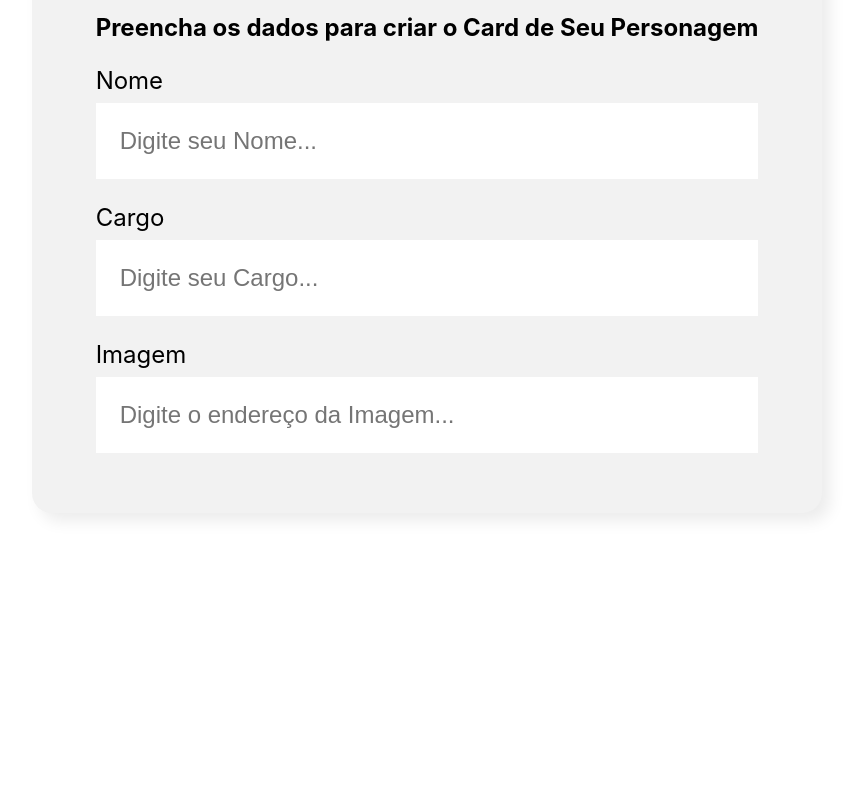
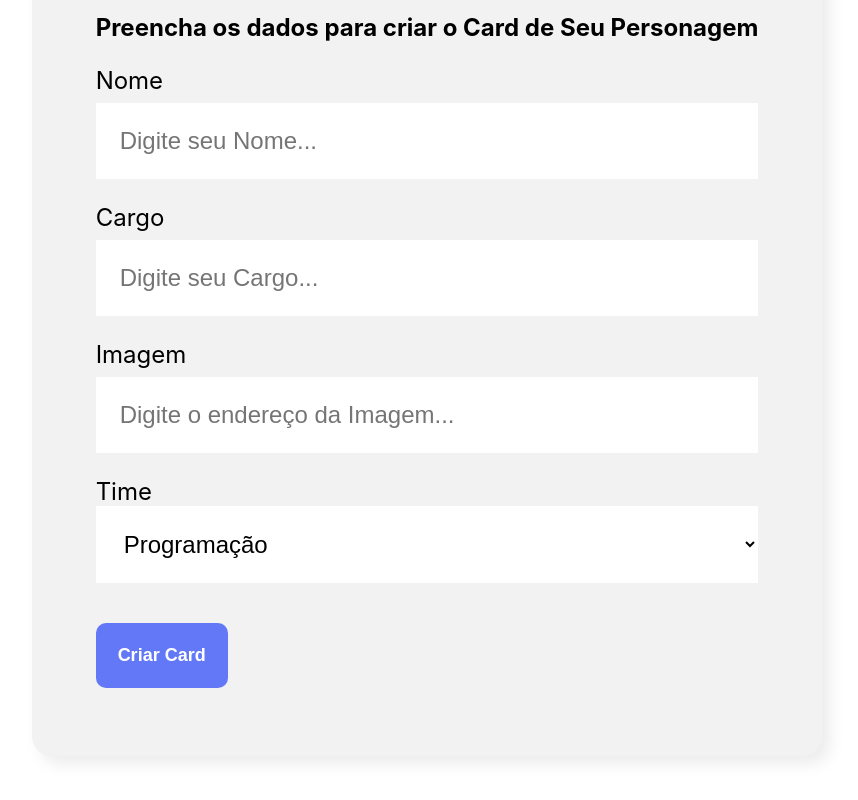
Before and after one commit to GwyZapa/organo, a React (Create React App) app: page / in a window 1280 px wide. Shown: the part 621-1421 px from the top of the page, without its empty margins (213-1071 px from the left). Before the commit the page ends 1214 px from the top, so only its background shows below. Built offline with nearby package versions, Linux system fonts and the light colour scheme.

Commit message:
setState

```diff
--- /dev/null
+++ b/src/components/Botao/Botao.css
@@ -0,0 +1,15 @@
+.botao{
+    background-color: #6278f7;
+    color: white;
+    border-radius: 10px;
+    font-weight: 700;
+    font-size: 18px;
+    border: none;
+    padding: 22px;
+    cursor: pointer;
+    margin: 32px 0;
+}
+
+.botao:hover{
+    color: #95ffd4;
+}
--- /dev/null
+++ b/src/components/Botao/index.js
@@ -0,0 +1,9 @@
+import './Botao.css'
+
+const botao = (props) => {
+    return(
+        <button className='botao'>{props.children}</button>
+    )
+}
+
+export default botao
--- a/src/components/CampoTexto/index.js
+++ b/src/components/CampoTexto/index.js
@@ -4,10 +4,14 @@ const CampoTexto = (props) => {
 
     const placeholderModificada = `${props.placeholder}...`
 
+    const aoDigitado = (evento) => {
+        props.aoAlterado(evento.target.value)
+    }
+
     return (
         <div className="campo-texto">
             <label>{props.label}</label>
-            <input placeholder={placeholderModificada}></input>
+            <input value={props.valor} onChange={aoDigitado} required={props.obrigatorio} placeholder={placeholderModificada}></input>
         </div>
     )
 }
--- a/src/components/Formulario/index.js
+++ b/src/components/Formulario/index.js
@@ -1,14 +1,44 @@
 import CampoTexto from '../CampoTexto'
+import ListaSuspensa from '../ListaSuspensa'
 import './Formulario.css'
+import Botao from '../Botao'
+import { useState } from 'react'
 
 const Formulario = () => {
+
+    const times = [
+        'Programação',
+        'Front-end',
+        'Data Science',
+        'Devops',
+        'UX e Design',
+        'Mobile',
+        'Inovação e Gestão'
+    ]
+
+    const [nome, setNome] = useState('')
+    const [cargo, setCargo] = useState('')
+    const [imagem, setImagem] = useState('')
+    const [time, setTime] =useState('')
+
+
+    const aoSalvar = (evento) => {
+        evento.preventDefault()
+        console.log('Form submetido!', nome, cargo, imagem, time);
+
+    }
+
     return (
         <section className="formulario">
-            <form>
+            <form onSubmit={aoSalvar}>
                 <h2>Preencha os dados para criar o Card de Seu Personagem</h2>
-                <CampoTexto label="Nome" placeholder="Digite seu Nome" />
-                <CampoTexto label="Cargo" placeholder="Digite seu Cargo" />
-                <CampoTexto label="Imagem" placeholder="Digite o endereço da Imagem" />
+                <CampoTexto obrigatorio={true} label="Nome" placeholder="Digite seu Nome" valor={nome} aoAlterado={valor => setNome(valor)} />
+                <CampoTexto obrigatorio={true} label="Cargo" placeholder="Digite seu Cargo" valor={cargo} aoAlterado={valor => setCargo(valor)}/>
+                <CampoTexto    label="Imagem" placeholder="Digite o endereço da Imagem" valor={imagem} aoAlterado={valor => setImagem(valor)}/>
+                <ListaSuspensa obrigatorio={true} label="Time " itens={times} valor={time} aoAlterado={valor => setTime(valor)}  ></ListaSuspensa>
+                <Botao>
+                        Criar Card
+                </Botao>
             </form>
         </section>
     )
--- /dev/null
+++ b/src/components/ListaSuspensa/ListaSuspensa.css
@@ -0,0 +1,16 @@
+.lista-suspensa{
+    display: block;
+    margin-bottom: 8px;
+    font-size: 24px;
+}
+
+.lista-suspensa select{
+    background-color: white;
+    box-shadow: 10px 10px 30px rgba(0, 0, 0, 0.0);
+    width: 100%;
+    border: none;
+    font-size: 24px;
+    padding: 24px;
+    box-sizing: border-box;
+
+}
--- /dev/null
+++ b/src/components/ListaSuspensa/index.js
@@ -0,0 +1,15 @@
+import './ListaSuspensa.css'
+
+const ListaSuspensa = (props) => {
+
+    return(
+        <div className='lista-suspensa'>
+            <label>{props.label}</label>
+            <select onChange={evento => props.aoAlterado(evento.target.value)} value={props.valor} required={props.obrigatorio}>
+                {props.itens.map(item => <option key={item}>{item}</option>)}
+            </select>
+        </div>
+    )
+}
+
+export default ListaSuspensa
```
